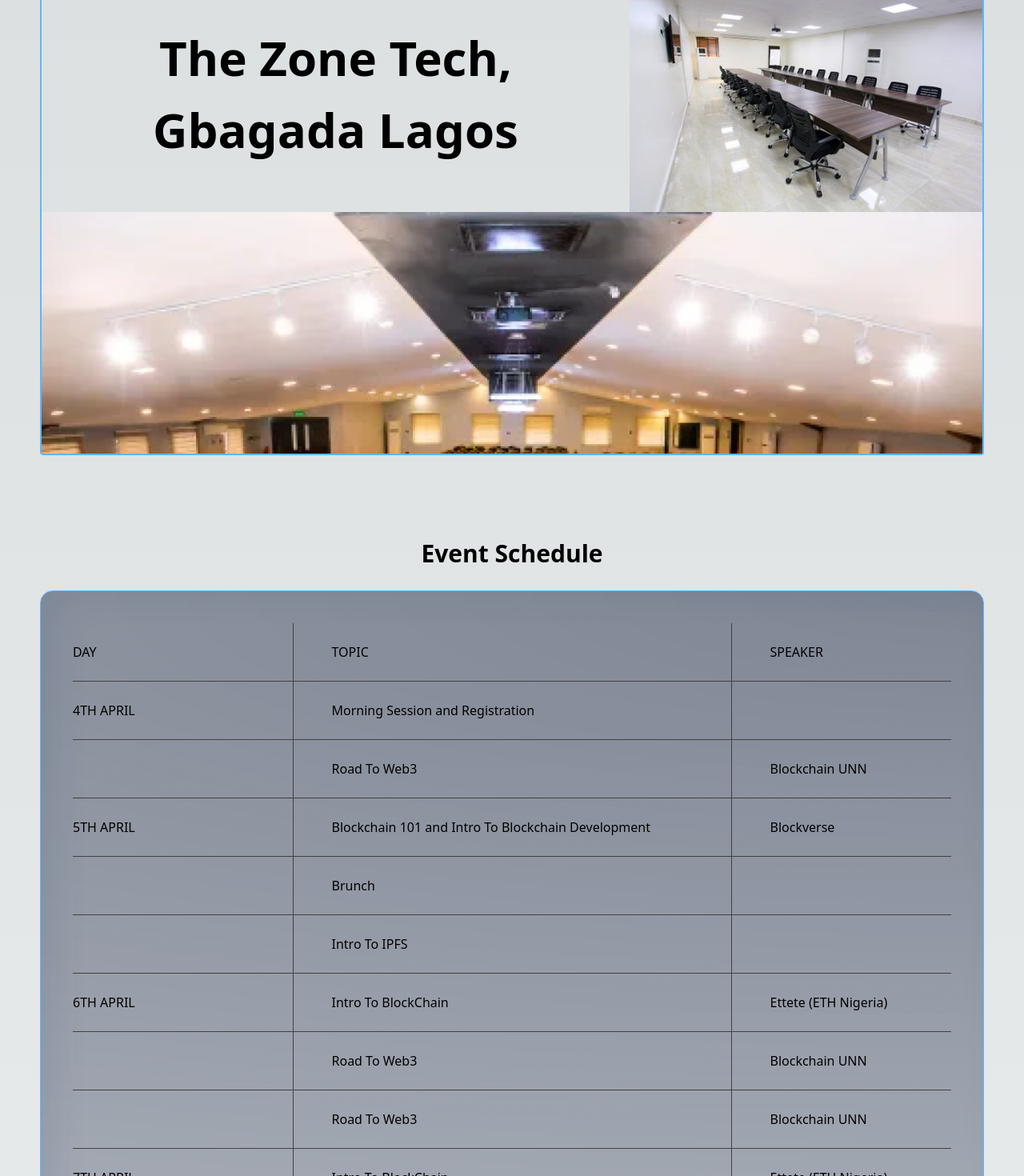
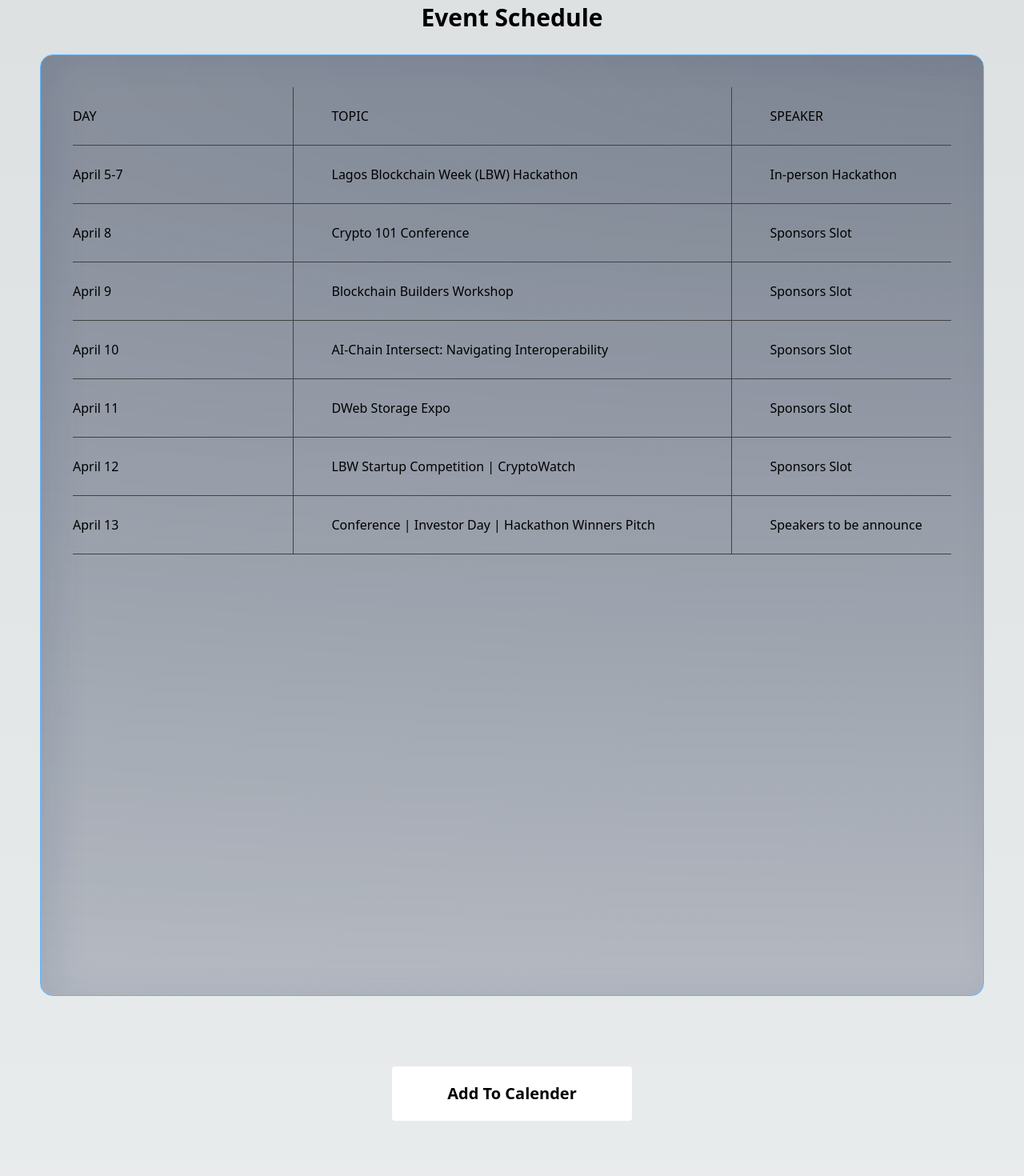
Before and after one commit to Lagos-Blockchain-Week/landingPage, a Next.js app: page / in a window 1280 px wide. Shown: the part 840-2310 px from the top of the page at 80% size. Built offline with nearby package versions, Linux system fonts and the light colour scheme.

Commit message:
event update

```diff
--- a/src/components/Calender.js
+++ b/src/components/Calender.js
@@ -10,7 +10,7 @@
     <p className="mt-3">The blockchain week is  a ground breaking event that brings together industry pioneers, innovators, and enthusiasts to discuss and explore the immense potential of blockchain technology.</p>
     </div >
         <p>Creators Economy</p>
-        <p className="pl-6">European Regulations</p>
+        <p className="pl-6">Africa Regulations</p>
         <p className="pl-12">Decentralized Finance</p>
 
 </div>
--- a/src/components/EventSchedule.js
+++ b/src/components/EventSchedule.js
@@ -16,37 +16,34 @@
 
 
 
-    <p className='border border-solid border-[#414141] border-x-0 border-t-0 py-[10px]  md:py-[24px] '>4TH APRIL</p>
-    <p className= 'border border-[#414141]  border-t-0 col-span-2  pl-[10px] md:pl-[48px] py-[10px] md:py-[24px]'>  Morning Session and Registration </p>
-    <p className=  ' border border-[#414141] border-x-0 border-t-0 pl-[10px] md:pl-[48px] py-[10px] md:py-[24px] text-[#00000000]'>-</p>
+    <p className='border border-solid border-[#414141] border-x-0 border-t-0 py-[10px]  md:py-[24px] '>April 5-7<sup/></p>
+    <p className= 'border border-[#414141]  border-t-0 col-span-2  pl-[10px] md:pl-[48px] py-[10px] md:py-[24px]'>   Lagos Blockchain Week (LBW) Hackathon </p>
+    <p className=  ' border border-[#414141] border-x-0 border-t-0 pl-[10px] md:pl-[48px] py-[10px] md:py-[24px]'>In-person Hackathon</p>
 
-    <p className='border border-solid border-[#414141] border-x-0 border-t-0 py-[10px]  md:py-[24px]  text-[#00000000]'> -</p>
-    <p className= 'border border-[#414141]  border-t-0 col-span-2  pl-[10px] md:pl-[48px] py-[10px] md:py-[24px]'>  Road To Web3 </p>
-    <p className=  ' border border-[#414141] border-x-0 border-t-0 pl-[10px] md:pl-[48px] py-[10px] md:py-[24px]'>Blockchain UNN</p>
+    <p className='border border-solid border-[#414141] border-x-0 border-t-0 py-[10px]  md:py-[24px] '> April 8</p>
+    <p className= 'border border-[#414141]  border-t-0 col-span-2  pl-[10px] md:pl-[48px] py-[10px] md:py-[24px]'> Crypto 101 Conference </p>
+    <p className=  ' border border-[#414141] border-x-0 border-t-0 pl-[10px] md:pl-[48px] py-[10px] md:py-[24px]'>Sponsors Slot</p>
 
+    <p className='border border-solid border-[#414141] border-x-0 border-t-0 py-[10px]  md:py-[24px] '>April 9</p>
+    <p className= 'border border-[#414141]  border-t-0 col-span-2  pl-[10px] md:pl-[48px] py-[10px] md:py-[24px]'> Blockchain Builders Workshop</p>
+    <p className=  ' border border-[#414141] border-x-0 border-t-0 pl-[10px] md:pl-[48px] py-[10px] md:py-[24px] '>Sponsors Slot</p>
 
+    <p className='border border-solid border-[#414141] border-x-0 border-t-0 py-[10px]  md:py-[24px] '>April 10</p>
+    <p className= 'border border-[#414141]  border-t-0 col-span-2  pl-[10px] md:pl-[48px] py-[10px] md:py-[24px]'> AI-Chain Intersect: Navigating Interoperability</p>
+    <p className=  ' border border-[#414141] border-x-0 border-t-0 pl-[10px] md:pl-[48px] py-[10px] md:py-[24px] '>Sponsors Slot</p>
 
+    <p className='border border-solid border-[#414141] border-x-0 border-t-0 py-[10px]  md:py-[24px] '>April 11</p>
+    <p className= 'border border-[#414141]  border-t-0 col-span-2  pl-[10px] md:pl-[48px] py-[10px] md:py-[24px]'> DWeb Storage Expo</p>
+    <p className=  ' border border-[#414141] border-x-0 border-t-0 pl-[10px] md:pl-[48px] py-[10px] md:py-[24px]'>Sponsors Slot</p>
 
-    <p className='border border-solid border-[#414141] border-x-0 border-t-0 py-[10px]  md:py-[24px] '>5TH APRIL</p>
-    <p className= 'border border-[#414141]  border-t-0 col-span-2  pl-[10px] md:pl-[48px] py-[10px] md:py-[24px]'>  Blockchain 101 and Intro To Blockchain Development</p>
-    <p className=  ' border border-[#414141] border-x-0 border-t-0 pl-[10px] md:pl-[48px] py-[10px] md:py-[24px] '>Blockverse</p>
+    <p className='border border-solid border-[#414141] border-x-0 border-t-0 py-[10px]  md:py-[24px]  '>April 12</p>
+    <p className= 'border border-[#414141]  border-t-0 col-span-2  pl-[10px] md:pl-[48px] py-[10px] md:py-[24px]'> LBW Startup Competition | CryptoWatch</p>
+    <p className=  ' border border-[#414141] border-x-0 border-t-0 pl-[10px] md:pl-[48px] py-[10px] md:py-[24px] '> Sponsors Slot</p>
 
-    <p className='border border-solid border-[#414141] border-x-0 border-t-0 py-[10px]  md:py-[24px] text-[#00000000] '>-</p>
-    <p className= 'border border-[#414141]  border-t-0 col-span-2  pl-[10px] md:pl-[48px] py-[10px] md:py-[24px]'>  Brunch</p>
-    <p className=  ' border border-[#414141] border-x-0 border-t-0 pl-[10px] md:pl-[48px] py-[10px] md:py-[24px] text-[#00000000]'>-</p>
-
-    <p className='border border-solid border-[#414141] border-x-0 border-t-0 py-[10px]  md:py-[24px] text-[#00000000] '>-</p>
-    <p className= 'border border-[#414141]  border-t-0 col-span-2  pl-[10px] md:pl-[48px] py-[10px] md:py-[24px]'>  Intro To IPFS</p>
-    <p className=  ' border border-[#414141] border-x-0 border-t-0 pl-[10px] md:pl-[48px] py-[10px] md:py-[24px] text-[#00000000]'>Hector (IPFS)</p>
-
-    <p className='border border-solid border-[#414141] border-x-0 border-t-0 py-[10px]  md:py-[24px]  '>6TH APRIL</p>
-    <p className= 'border border-[#414141]  border-t-0 col-span-2  pl-[10px] md:pl-[48px] py-[10px] md:py-[24px]'>  Intro To BlockChain</p>
-    <p className=  ' border border-[#414141] border-x-0 border-t-0 pl-[10px] md:pl-[48px] py-[10px] md:py-[24px] '>  Ettete (ETH Nigeria)</p>
-
-    <p className='border border-solid border-[#414141] border-x-0 border-t-0 py-[10px]  md:py-[24px] text-[#00000000]  '>-</p>
-    <p className= 'border border-[#414141]  border-t-0 col-span-2  pl-[10px] md:pl-[48px] py-[10px] md:py-[24px]'>  Road To Web3</p>
-    <p className=  ' border border-[#414141] border-x-0 border-t-0 pl-[10px] md:pl-[48px] py-[10px] md:py-[24px] '>  Blockchain UNN</p>
-
+    <p className='border border-solid border-[#414141] border-x-0 border-t-0 py-[10px]  md:py-[24px] '>April 13</p>
+    <p className= 'border border-[#414141]  border-t-0 col-span-2  pl-[10px] md:pl-[48px] py-[10px] md:py-[24px]'>  Conference | Investor Day | Hackathon Winners Pitch</p>
+    <p className=  ' border border-[#414141] border-x-0 border-t-0 pl-[10px] md:pl-[48px] py-[10px] md:py-[24px] '>  Speakers to be announce</p>
+{/*
     <p className='border border-solid border-[#414141] border-x-0 border-t-0 py-[10px]  md:py-[24px] text-[#00000000]  '>-</p>
     <p className= 'border border-[#414141]  border-t-0 col-span-2  pl-[10px] md:pl-[48px] py-[10px] md:py-[24px]'>  Road To Web3</p>
     <p className=  ' border border-[#414141] border-x-0 border-t-0 pl-[10px] md:pl-[48px] py-[10px] md:py-[24px] '>  Blockchain UNN</p>
@@ -76,7 +73,7 @@
     <p className='border border-solid border-[#414141] border-x-0 border-t-0 py-[10px]  md:py-[24px] text-[#00000000]  '>-</p>
     <p className= 'border border-[#414141]  border-t-0 col-span-2  pl-[10px] md:pl-[48px] py-[10px] md:py-[24px]'>  Road To Web3</p>
     <p className=  ' border border-[#414141] border-x-0 border-t-0 pl-[10px] md:pl-[48px] py-[10px] md:py-[24px] '>  Blockchain UNN</p>
-
+ */}
 
 
 </div>
--- a/src/components/Footer.js
+++ b/src/components/Footer.js
@@ -4,39 +4,39 @@
   return (
     <div className="lg:mx-[50px] mx-4 my-[100px] flex flex-col items-center lg:items-start  lg:grid md:grid-rows-1 lg:grid-cols-5 gap-[40px]">
       <p className="">BlockChain Week</p>
-      <div className="flex flex-col">
-        <p className="text-white">For Talents</p>
+       <div className="flex flex-col">
+        {/*<p className="text-white">For Talents</p>
         <p className="text-[#645D5D]">Global Invoicing</p>
         <p className="text-[#645D5D]">Tax Assistance</p>
         <p className="text-[#645D5D]">Banking</p>
-        <p className="text-[#645D5D]">Virtual Accounts</p>
+        <p className="text-[#645D5D]">Virtual Accounts</p> */}
       </div>
 
       <div className="flex flex-col">
-        <p className="text-white">Tools</p>
+        {/* <p className="text-white">Tools</p>
         <p className="text-[#645D5D]">Invoice Generator</p>
         <p className="text-[#645D5D]">Resume Builder</p>
-        <p className="text-[#645D5D]">NDAs</p>
+        <p className="text-[#645D5D]">NDAs</p> */}
         <p className="text-[#645D5D]">Services</p>
       </div>
 
       <div className="flex flex-col">
         <p className="text-white">Resources</p>
-        <p className="text-[#645D5D]">Pricing</p>
+        {/* <p className="text-[#645D5D]">Pricing</p> */}
         <p className="text-[#645D5D]">About </p>
         <p className="text-[#645D5D]">Blog</p>
         <p className="text-[#645D5D]">Support</p>
         <p className="text-[#645D5D]">Contact Us</p>
         <p className="text-[#645D5D]">Career</p>
-        <p className="text-[#645D5D]">Press Kit Available</p>
+        {/* <p className="text-[#645D5D]">Press Kit Available</p> */}
       </div>
 
       <div className="flex flex-col">
         <p className="text-white">Collaborate</p>
-        <p className="text-[#645D5D]">Partners Program</p>
+        {/* <p className="text-[#645D5D]">Partners Program</p> */}
         <p className="text-[#645D5D]">Partners</p>
-        <p className="text-[#645D5D]">Affliates</p>
-        <p className="text-[#645D5D]">HR Partner</p>
+        {/* <p className="text-[#645D5D]">Affliates</p>
+        <p className="text-[#645D5D]">HR Partner</p> */}
         <p className="text-[#645D5D]">Community</p>
       </div>
     </div>
--- a/src/components/ProgramTrack.js
+++ b/src/components/ProgramTrack.js
@@ -63,7 +63,7 @@
             <div className="flex items-center">
               {" "}
               <img src="./images/programs icons/icon9.png" />{" "}
-              <p className="pl-3">European Regulations</p>{" "}
+              <p className="pl-3">Africa Regulations</p>{" "}
             </div>
             <div className="flex items-center">
               {" "}
--- a/src/components/Section.js
+++ b/src/components/Section.js
@@ -8,15 +8,15 @@
       <section className=" lg:mx-[50px] mx-4 flex flex-col gap-y-3 py-16">
         <p className="font-bold text-[50px] md:text-[80px]">Lagos</p>
         <p className="font-bold text-[0px]  md:text-[80px]">Blockchain Week</p>
-        <p className="font-bold  md:text-[30px]">4-10 April, 2024</p>
-        <p>5 Days of learning, building and having fun</p>
-        <p>The Zone park, Gbagada</p>
+        <p className="font-bold  md:text-[30px]">5-13 April, 2024</p>
+        <p>9 Days of learning, building and having fun</p>
+        <p>Radisson Blu Hotel, Lagos Ikeja</p>
         <p className="py-5 px-12 text-[#000000] text-xl font-bold   bg-white rounded text-center w-[250px] md:w-[300px]">
           Add to calender
         </p>
       </section>
 
-      {/* section 2 */}
+      {/* section 2
       <div className=" lg:mx-[50px] mx-4 ">
         <p className=" text-[30px] font-bold">Happening Live at</p>
         <div className="flex flex-col md:grid md:grid-rows-2 gap-y-0  md:grid-cols-8 border-solid  border-blue rounded border-2 mt-6">
@@ -28,7 +28,7 @@
           <img className="col-span-3 h-full w-full" src="./images/image1.png" />
           <img className="col-span-8 h-full w-full" src="./images/image2.png" />
         </div>
-      </div>
+      </div> */}
 
 
     </Fragment>
```
Also changed, not shown: 1 other file (tests, documents, lock files or other folders).
